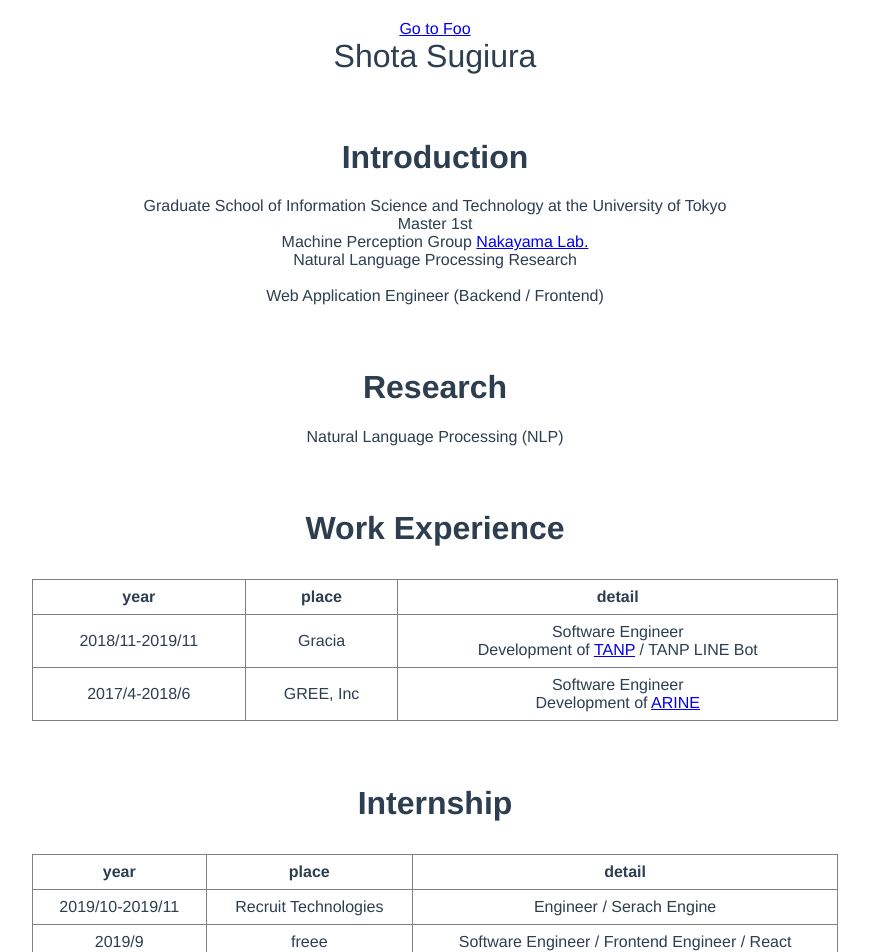
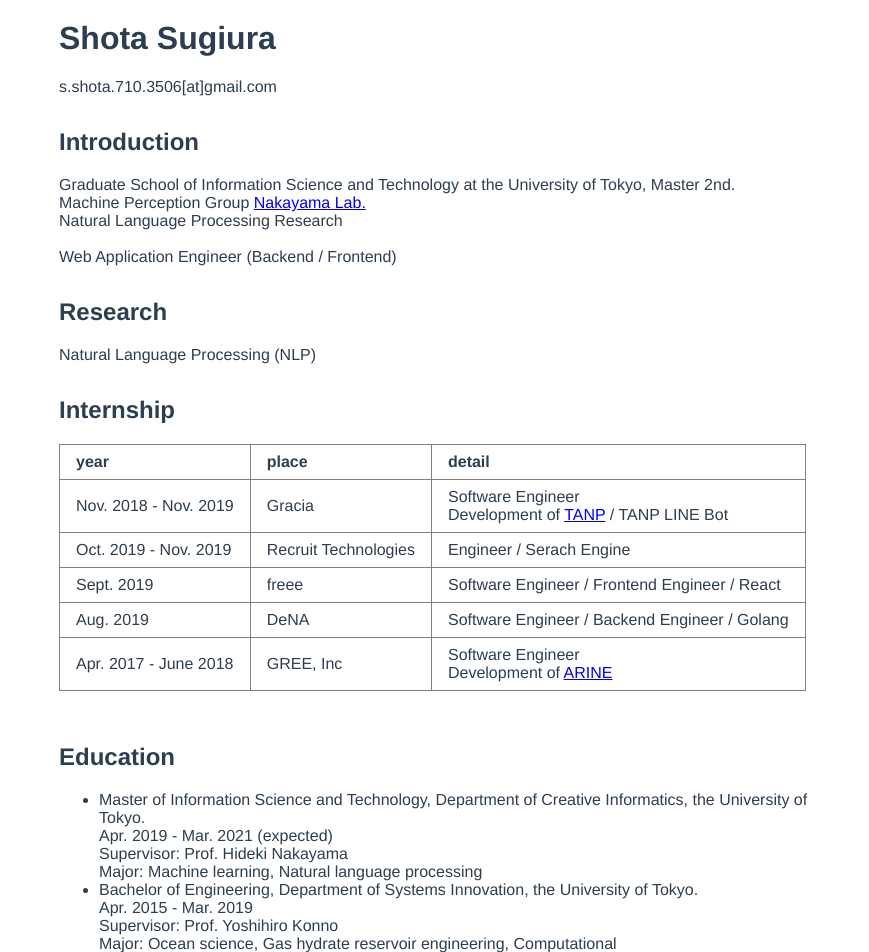
Before and after one commit to shota3506/biography, a Vue app: page / in a window 1280 px wide. Shown: the part 40-992 px from the top of the page, without its empty margins (205-1074 px from the left). Built offline with nearby package versions, Linux system fonts and the light colour scheme.

Commit message:
Fix contents

```diff
--- a/src/components/Top.vue
+++ b/src/components/Top.vue
@@ -1,12 +1,15 @@
 <template>
   <div class="top">
-    <router-link to="/foo">Go to Foo</router-link>
-    <div class="name section">Shota Sugiura</div>
+    <!-- <router-link to="/foo">Go to Foo</router-link> -->
+    <div class="name section">
+      <h1>Shota Sugiura</h1>
+      <div>s.shota.710.3506[at]gmail.com</div>
+    </div>
+
 
     <div class="status section">
-      <h1>Introduction</h1>
-      Graduate School of Information Science and Technology at the University of Tokyo <br>
-      Master 1st <br>
+      <h2>Introduction</h2>
+      Graduate School of Information Science and Technology at the University of Tokyo, Master 2nd. <br>
       Machine Perception Group <a href="http://www.nlab.ci.i.u-tokyo.ac.jp/" target="_blank">Nakayama Lab.</a> <br>
       Natural Language Processing Research <br>
       <br>
@@ -14,14 +17,14 @@
     </div>
 
     <div class="research section">
-      <h1>Research</h1>
+      <h2>Research</h2>
       <div>
         Natural Language Processing (NLP)
       </div>
     </div>
 
-    <div class="work section">
-      <h1>Work Experience</h1>
+    <div class="internship section">
+      <h2>Internship</h2>
       <table border="1">
         <tr>
           <th>year</th>
@@ -29,7 +32,7 @@
           <th>detail</th>
         </tr>
         <tr>
-          <td>2018/11-2019/11</td>
+          <td>Nov. 2018 - Nov. 2019</td>
           <td>Gracia</td>
           <td>
             Software Engineer <br>
@@ -37,7 +40,22 @@
           </td>
         </tr>
         <tr>
-          <td>2017/4-2018/6</td>
+          <td>Oct. 2019 - Nov. 2019</td>
+          <td>Recruit Technologies</td>
+          <td>Engineer / Serach Engine</td>
+        </tr>
+        <tr>
+          <td>Sept. 2019</td>
+          <td>freee</td>
+          <td>Software Engineer / Frontend Engineer / React</td>
+        </tr>
+        <tr>
+          <td>Aug. 2019</td>
+          <td>DeNA</td>
+          <td>Software Engineer / Backend Engineer / Golang</td>
+        </tr>
+        <tr>
+          <td>Apr. 2017 - June 2018</td>
           <td>GREE, Inc</td>
           <td>
             Software Engineer <br>
@@ -47,42 +65,20 @@
       </table>
     </div>
 
-    <div class="internship section">
-      <h1>Internship</h1>
-      <table border="1">
-        <tr>
-          <th>year</th>
-          <th>place</th>
-          <th>detail</th>
-        </tr>
-        <tr>
-          <td>2019/10-2019/11</td>
-          <td>Recruit Technologies</td>
-          <td>Engineer / Serach Engine</td>
-        </tr>
-        <tr>
-          <td>2019/9</td>
-          <td>freee</td>
-          <td>Software Engineer / Frontend Engineer / React</td>
-        </tr>
-        <tr>
-          <td>2019/8</td>
-          <td>DeNA</td>
-          <td>Software Engineer / Backend Engineer / Golang</td>
-        </tr>
-      </table>
-    </div>
-
     <div class="education section">
-      <h1>Education</h1>
+      <h2>Education</h2>
       <ul>
         <li>
-          Master student in Information Science and Technology, Department of Creative Informatics, the University of Tokyo, Present. <br>
-          (Supervisor: Prof. Hideki Nakayama)
+          Master of Information Science and Technology, Department of Creative Informatics, the University of Tokyo. <br>
+          Apr. 2019 - Mar. 2021 (expected) <br>
+          Supervisor: Prof. Hideki Nakayama <br>
+          Major: Machine learning, Natural language processing
         </li>
         <li>
-          Bachelor's Degree in Engineering, Department of Systems Innovation, the University of Tokyo, March 2019. <br>
-          (Supervisor: Prof. Yoshihiro Konno)
+          Bachelor of Engineering, Department of Systems Innovation, the University of Tokyo. <br>
+          Apr. 2015 - Mar. 2019 <br>
+          Supervisor: Prof. Yoshihiro Konno <br>
+          Major: Ocean science, Gas hydrate reservoir engineering, Computational
         </li>
       </ul>
     </div>
@@ -96,15 +92,7 @@ export default {
 </script>
 
 <style scoped>
-ul {
-  margin: auto;
-}
-li {
-  text-align: left;
-}
 table {
-  margin: 2rem auto;
-  width: 80%;
   border-collapse: collapse;
 }
 table th {
@@ -114,13 +102,11 @@ table td {
   padding: 0.5rem 1rem;
 }
 .top {
-  margin: 0 8rem;
+  text-align: left;
+  margin: 0 16rem;
 }
 .section {
-  margin-bottom: 4rem;
-}
-.name {
-  font-size: 2rem;
+  margin-bottom: 2rem;
 }
 .education {
   display:inline-block
```
